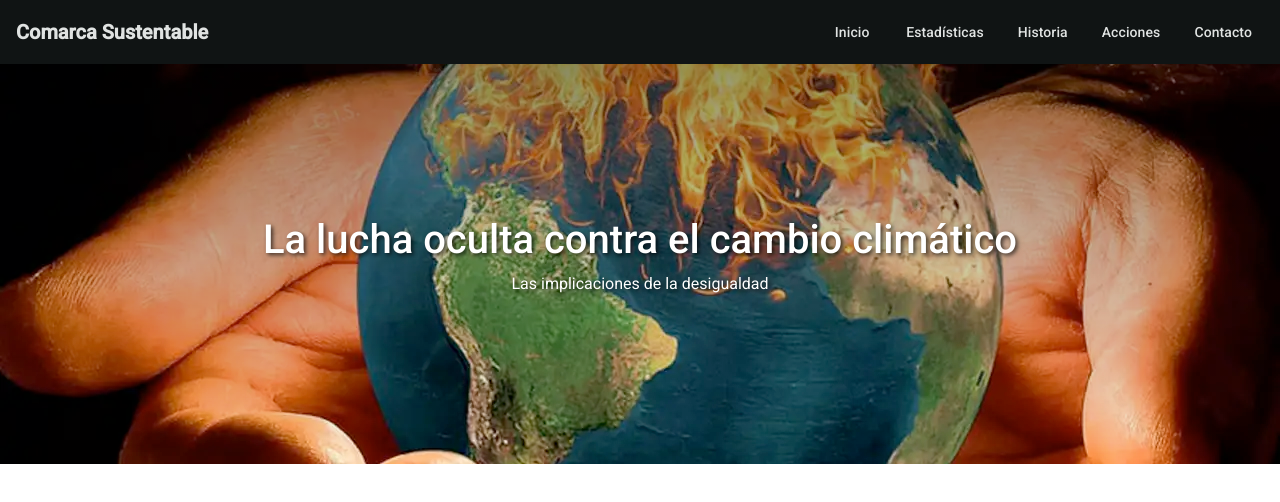
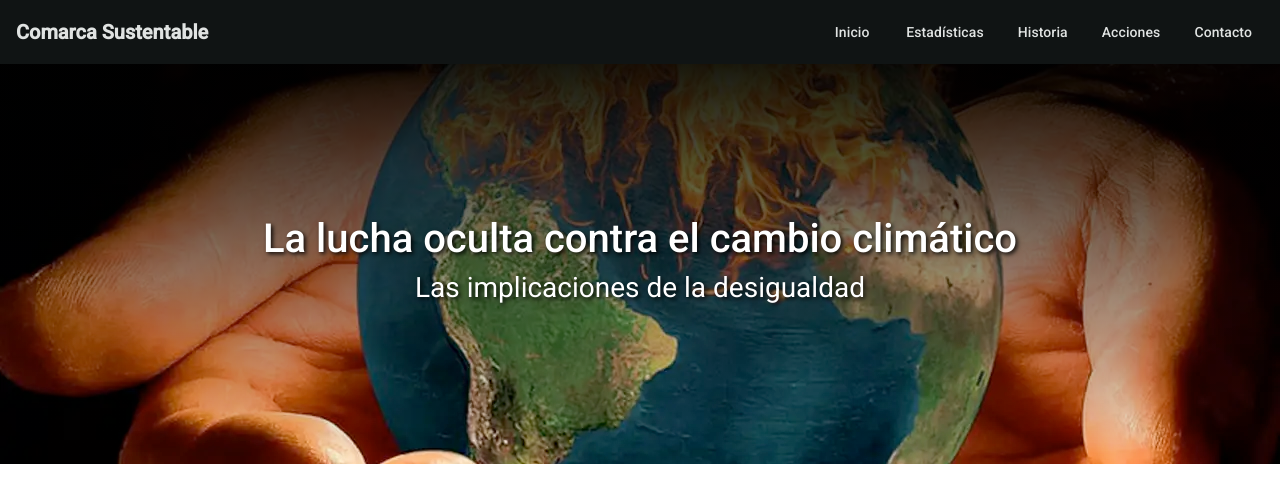
Before and after one commit to kevh-ppl/climate_ves, an Angular app: page / in a window 1280 px wide. Shown: the top 502 px of the page. Built offline with nearby package versions, Linux system fonts and the light colour scheme.

Commit message:
style(Inicio) => Img más oscura y subtitle con fuente un poco más bold

```diff
--- a/src/app/inicio/inicio.component.css
+++ b/src/app/inicio/inicio.component.css
@@ -10,7 +10,7 @@
   justify-content: center;
   align-items: center;
   color: white;
-  text-shadow: 2px 2px 4px rgba(0, 0, 0, 0.7);
+  text-shadow: 2px 2px 4px rgba(0, 0, 0, 0.9);
   padding: 1rem;
   overflow: hidden;
   transition: transform 0.3s ease;
@@ -29,13 +29,18 @@
   left: 0;
   width: 100%;
   height: 100%;
-  background: linear-gradient(to bottom, rgba(0, 0, 0, 0.4) 0%, transparent 100%);
+  background: linear-gradient(to bottom, rgba(0.3, 0.5, 0.5, 0.9) 0%, transparent 100%);
   /* Difuminado */
   z-index: 1;
 }
 
-.hero-call h1,
-.hero-call p {
+.hero-call h1 {
   position: relative;
   z-index: 2;
 }
+
+.hero-call h3 {
+  font-weight: 400;
+  position: relative;
+  z-index: 2;
+}
--- a/src/app/inicio/inicio.component.html
+++ b/src/app/inicio/inicio.component.html
@@ -1,5 +1,5 @@
 <app-navbar></app-navbar>
 <div class="hero-call">
   <h1>La lucha oculta contra el cambio climático</h1>
-  <p>Las implicaciones de la desigualdad</p>
+  <h3>Las implicaciones de la desigualdad</h3>
 </div>
```
